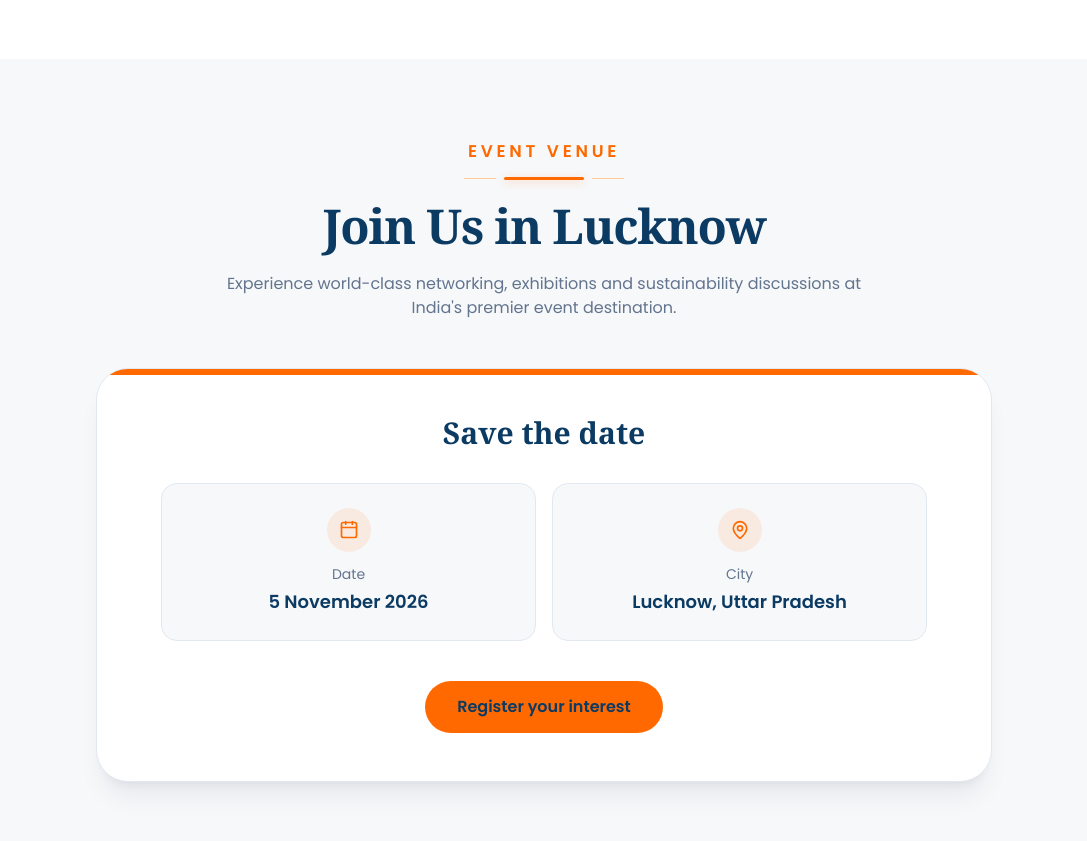
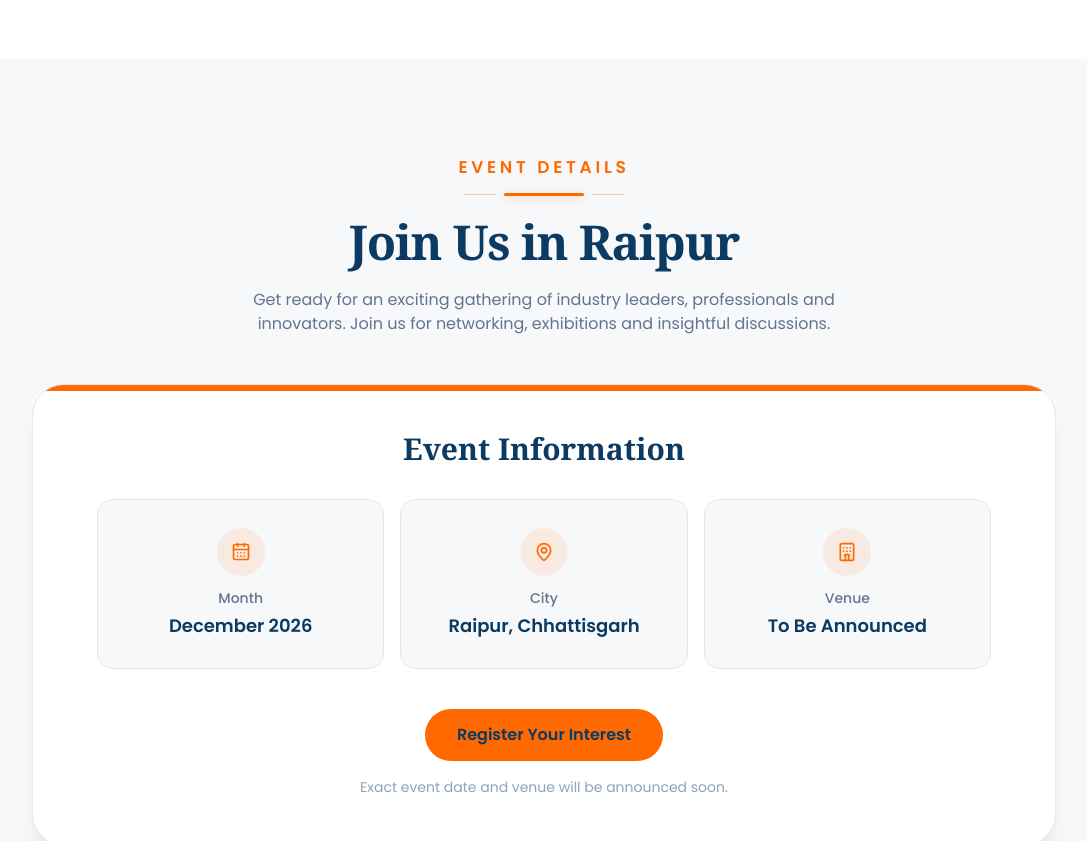
Before and after one commit to shiv21461562/RePax_India, a Next.js app: page / in a window 1280 px wide. Shown: the part 1680-2521 px from the top of the page, without its empty margins (96-1183 px from the left). Built offline with nearby package versions, Linux system fonts and the light colour scheme.

Commit message:
Update event venue details

```diff
--- a/components/home/Venue.jsx
+++ b/components/home/Venue.jsx
@@ -234,27 +234,23 @@
 
 
 
+
 "use client";
 
-import { MapPin, Calendar } from "lucide-react";
+import { MapPin, CalendarDays, Hotel } from "lucide-react";
 import { motion } from "framer-motion";
 
-/*
-  HOTEL / VENUE: jab hotel confirm ho jaye, to:
-  1. import mein `Hotel` add karein:  import { MapPin, Calendar, Hotel } from "lucide-react";
-  2. neeche wali commented line uncomment karke hotel ka naam likh dein.
-  Grid apne aap 3 tiles mein badal jayega.
-*/
 const details = [
-  { icon: Calendar, label: "Date", value: "5 November 2026" },
-  { icon: MapPin, label: "City", value: "Lucknow, Uttar Pradesh" },
-  // { icon: Hotel, label: "Venue", value: "Hotel name here" },
+  { icon: CalendarDays, label: "Month", value: "December 2026" },
+  { icon: MapPin, label: "City", value: "Raipur, Chhattisgarh" },
+  { icon: Hotel, label: "Venue", value: "To Be Announced" },
 ];
 
 export default function Venue() {
   return (
-    <section className="relative overflow-hidden bg-[#F7F8FA] py-20">
+    <section className="relative overflow-hidden bg-[#F7F8FA] py-20 md:py-24">
       <div className="container relative mx-auto px-4 lg:px-8">
+
         {/* Heading */}
         <motion.div
           initial={{ opacity: 0, y: 50 }}
@@ -265,7 +261,7 @@ export default function Venue() {
         >
           <div className="inline-flex flex-col items-center">
             <p className="font-sans text-[15px] font-semibold uppercase tracking-[0.22em] text-orange-500 md:text-[17px]">
-              Event Venue
+              Event Details
             </p>
 
             <div className="relative mt-3 flex items-center justify-center">
@@ -276,12 +272,13 @@ export default function Venue() {
           </div>
 
           <h2 className="mt-4 font-serif text-3xl font-bold leading-tight tracking-tight text-[#0B3A63] sm:text-4xl md:text-5xl">
-            Join Us in Lucknow
+            Join Us in Raipur
           </h2>
 
           <p className="mx-auto mt-4 max-w-2xl text-slate-500">
-            Experience world-class networking, exhibitions and sustainability
-            discussions at India&apos;s premier event destination.
+            Get ready for an exciting gathering of industry leaders,
+            professionals and innovators. Join us for networking,
+            exhibitions and insightful discussions.
           </p>
         </motion.div>
 
@@ -291,45 +288,53 @@ export default function Venue() {
           whileInView={{ opacity: 1, y: 0 }}
           viewport={{ once: true }}
           transition={{ duration: 0.8 }}
-          className="relative mx-auto max-w-4xl overflow-hidden rounded-[32px] border border-slate-200 bg-white shadow-xl shadow-slate-900/[0.06]"
+          className="relative mx-auto max-w-5xl overflow-hidden rounded-[32px] border border-slate-200 bg-white shadow-xl shadow-slate-900/[0.06]"
         >
           {/* Top accent bar */}
           <div className="h-1.5 w-full bg-orange-500" />
 
-          <div className="flex flex-col items-center px-8 pb-12 pt-10 text-center lg:px-16">
+          <div className="flex flex-col items-center px-6 pb-12 pt-10 text-center sm:px-10 lg:px-16">
             <h3 className="font-serif text-2xl font-bold text-[#0B3A63] sm:text-3xl">
-              Save the date
+              Event Information
             </h3>
 
-            {/* Date / City (aur hotel, jab confirm ho) */}
-            <div
-              className={`mt-8 grid w-full gap-4 ${
-                details.length === 3 ? "sm:grid-cols-3" : "sm:grid-cols-2"
-              }`}
-            >
-              {details.map(({ icon: Icon, label, value }) => (
-                <div
+            {/* Month / City / Venue */}
+            <div className="mt-8 grid w-full gap-4 sm:grid-cols-3">
+              {details.map(({ icon: Icon, label, value }, index) => (
+                <motion.div
                   key={label}
-                  className="flex flex-col items-center rounded-2xl border border-slate-200 bg-[#F7F8FA] px-4 py-6"
+                  initial={{ opacity: 0, y: 25 }}
+                  whileInView={{ opacity: 1, y: 0 }}
+                  viewport={{ once: true }}
+                  transition={{ duration: 0.5, delay: index * 0.15 }}
+                  className="flex flex-col items-center justify-center rounded-2xl border border-slate-200 bg-[#F7F8FA] px-4 py-7 transition-all duration-300 hover:-translate-y-1 hover:border-orange-300 hover:shadow-lg"
                 >
-                  <span className="flex h-11 w-11 items-center justify-center rounded-full bg-orange-500/10 text-orange-500">
+                  <span className="flex h-12 w-12 items-center justify-center rounded-full bg-orange-500/10 text-orange-500">
                     <Icon className="h-5 w-5" />
                   </span>
-                  <p className="mt-3 text-sm text-slate-500">{label}</p>
+
+                  <p className="mt-3 text-sm font-medium text-slate-500">
+                    {label}
+                  </p>
+
                   <p className="mt-1 text-lg font-semibold text-[#0B3A63]">
                     {value}
                   </p>
-                </div>
+                </motion.div>
               ))}
             </div>
 
             {/* CTA */}
             <a
-              href="register"
+              href="/register"
               className="mt-10 inline-flex items-center justify-center rounded-full bg-orange-500 px-8 py-3.5 font-semibold text-[#0B3A63] transition hover:bg-orange-400 focus:outline-none focus-visible:ring-2 focus-visible:ring-[#0B3A63] focus-visible:ring-offset-2"
             >
-              Register your interest
+              Register Your Interest
             </a>
+
+            <p className="mt-4 text-sm text-slate-400">
+              Exact event date and venue will be announced soon.
+            </p>
           </div>
         </motion.div>
       </div>
```
